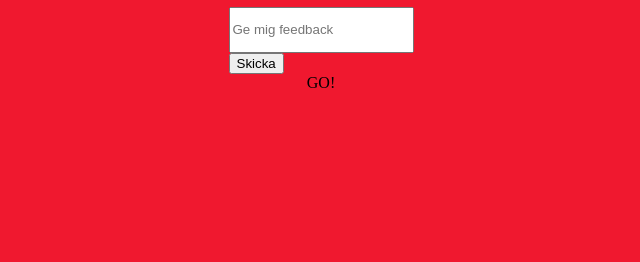
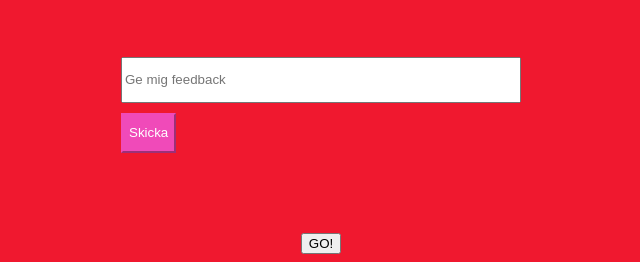
Before and after one commit to crowwc/tjejerkodar, a plain HTML site: page index.html in a window 1280 px wide. Shown: the part 547-809 px from the top of the page, without its empty margins (319-959 px from the left). Drawn offline with Linux system fonts and the light colour scheme.

Commit message:
Add classes to target elements in CSS

```diff
--- a/index.html
+++ b/index.html
@@ -8,12 +8,12 @@
   <body>
     <h1>Carro ska bli kodare</h1>
     <img src="https://static.wixstatic.com/media/92fe54_6934314a772d428f8b91af72bae59e1a~mv2_d_2048_2732_s_2.jpg/v1/crop/x_10,y_5,w_2032,h_2716/fill/w_908,h_1210,al_c,q_85,usm_0.66_1.00_0.01/92fe54_6934314a772d428f8b91af72bae59e1a~mv2_d_2048_2732_s_2.webp" width="400">
-    <div>
-      <div>
+    <div class="inputSection">
+      <div class="inputs">
         <input placeholder="Ge mig feedback"></input>
       </div>
-      <button>Skicka</button>
+      <button class="addOption">Skicka</button>
     </div>
-    <botton>GO!</button>
+    <button>GO!</button>
   </body>
 </html>
```
